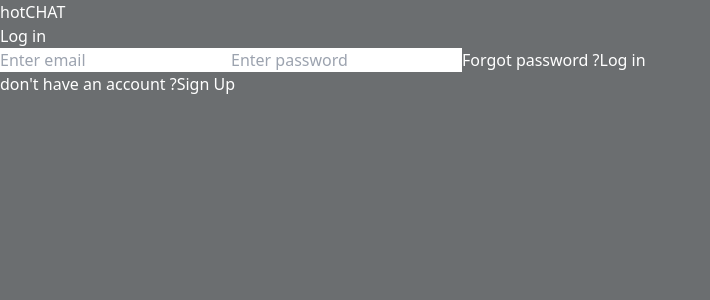
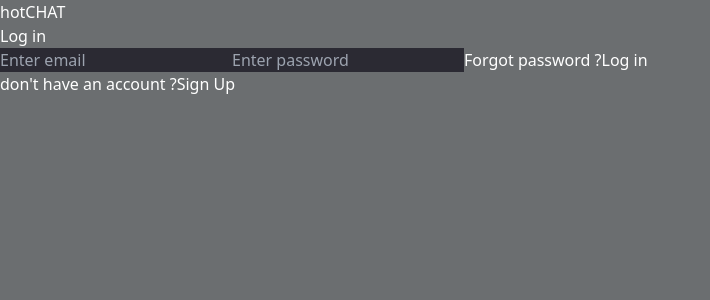
Before and after one commit to MGuruNikhil/theConnection, a React (Vite) app: page /login in a window 1280 px wide. Shown: the top 300 px of the page, without its empty margins (0-710 px from the left). Built offline with nearby package versions, Linux system fonts and the light colour scheme; no server answers.

Commit message:
input tag css finish

```diff
--- a/index.css
+++ b/index.css
@@ -22,7 +22,7 @@
     height: 100vh;
 }
 
-input[type="text"] {
+input[type="text"], input[type="email"], input[type="password"], input[type="number"] {
     background-color: #2B2A33;
     min-width: 232px;
 }
```
